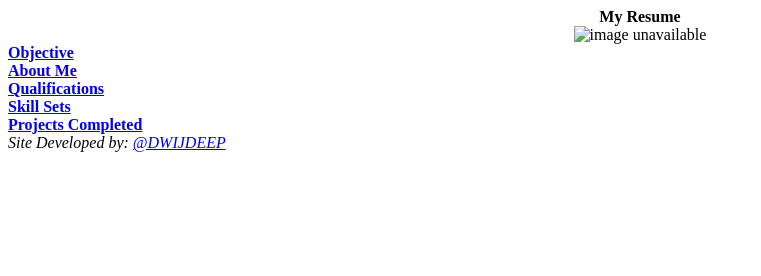
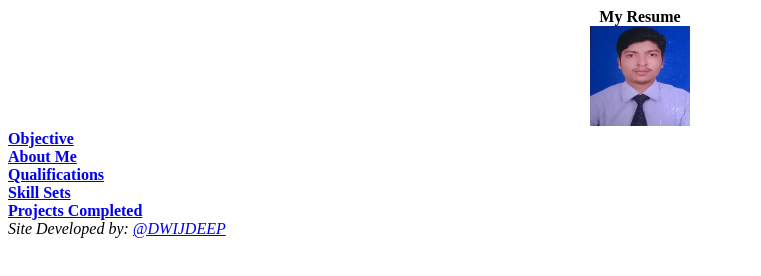
Before and after one commit to dwijdeep/dwijdeep.github.io, a plain HTML site: page README.html in a window 1280 px wide. Shown: the whole page, without its empty margins (0-761 px from the left). Drawn offline with Linux system fonts and the light colour scheme.

Commit message:
Update README.html

```diff
--- a/README.html
+++ b/README.html
@@ -7,7 +7,7 @@
   </head>
     <body>
         <center> <strong>My Resume</strong> </center>
-        <center> <img src="images/image.jpg" alt="image unavailable" width="100" height="100"> </center>
+        <center> <img src="image.jpg" alt="image unavailable" width="100" height="100"> </center>
         <a href = "obj.html"><strong>Objective </strong> </a><br>
         <a href="me.html"><strong>About Me </strong></a><br>
         <a href="qual.html"><strong>Qualifications </strong></a><br>
```
